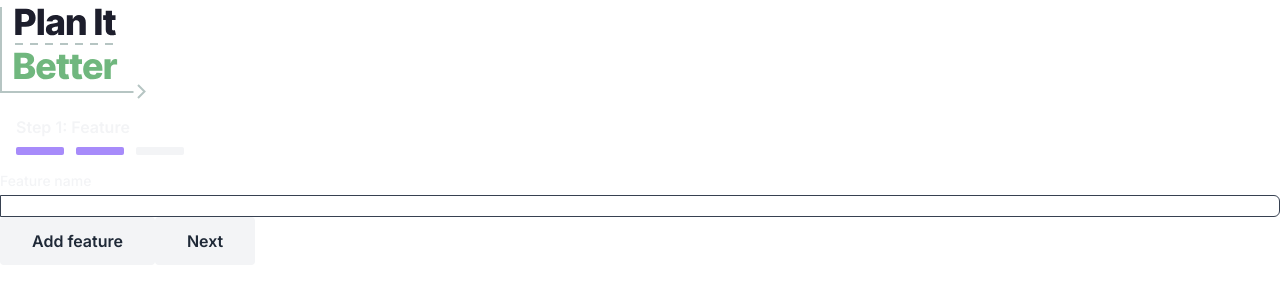
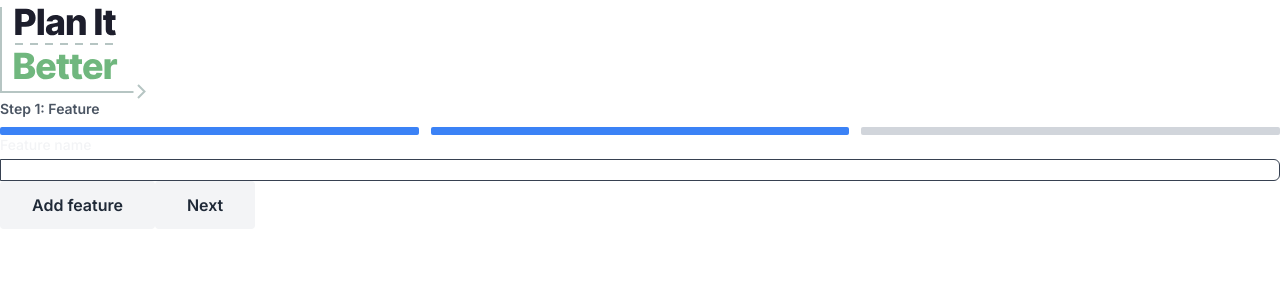
Before and after one commit to diegoptenorio/plan-it-better, a Next.js app: page / in a window 1280 px wide. Shown: the top 300 px of the page. Built offline with nearby package versions, Linux system fonts and the light colour scheme.

Commit message:
task: Stepper visual improvements

```diff
--- a/src/components/stepper/stepper.tsx
+++ b/src/components/stepper/stepper.tsx
@@ -1,12 +1,12 @@
 import { TStepper } from './type';
 
 export const Stepper = ({ label }: TStepper) => (
-    <div className="p-4 space-y-2 text-gray-100">
-        <h3 className="text-base font-semibold">{label}</h3>
-        <div className="flex max-w-xs space-x-3">
-            <span className="w-12 h-2 rounded-sm bg-violet-400"></span>
-            <span className="w-12 h-2 rounded-sm bg-violet-400"></span>
-            <span className="w-12 h-2 rounded-sm bg-gray-100"></span>
+    <div className="space-y-2 text-gray-600">
+        <h3 className="text-base font-semibold text-sm">{label}</h3>
+        <div className="flex space-x-3">
+            <span className="w-12 grow h-2 rounded-sm bg-blue-500"></span>
+            <span className="w-12 grow h-2 rounded-sm bg-blue-500"></span>
+            <span className="w-12 grow h-2 rounded-sm bg-gray-300"></span>
         </div>
     </div>
 );
--- a/src/features/name/name.tsx
+++ b/src/features/name/name.tsx
@@ -1,11 +1,11 @@
 import { Button, Input, Logo, Stepper } from '@components';
 
 export const Name = () => (
-    <>
+    <div className="w-full max-w-prose">
         <Logo />
         <Stepper label="Step 1: Feature" />
         <Input />
         <Button value="Add feature" />
         <Button value="Next" />
-    </>
+    </div>
 );
--- a/tailwind.config.ts
+++ b/tailwind.config.ts
@@ -20,7 +20,6 @@ const config: Config = {
             violet: colors.violet,
             indigo: colors.indigo,
             blue: colors.blue,
-            lightBlue: colors.sky,
             sky: colors.sky,
             cyan: colors.cyan,
             teal: colors.teal,
```
